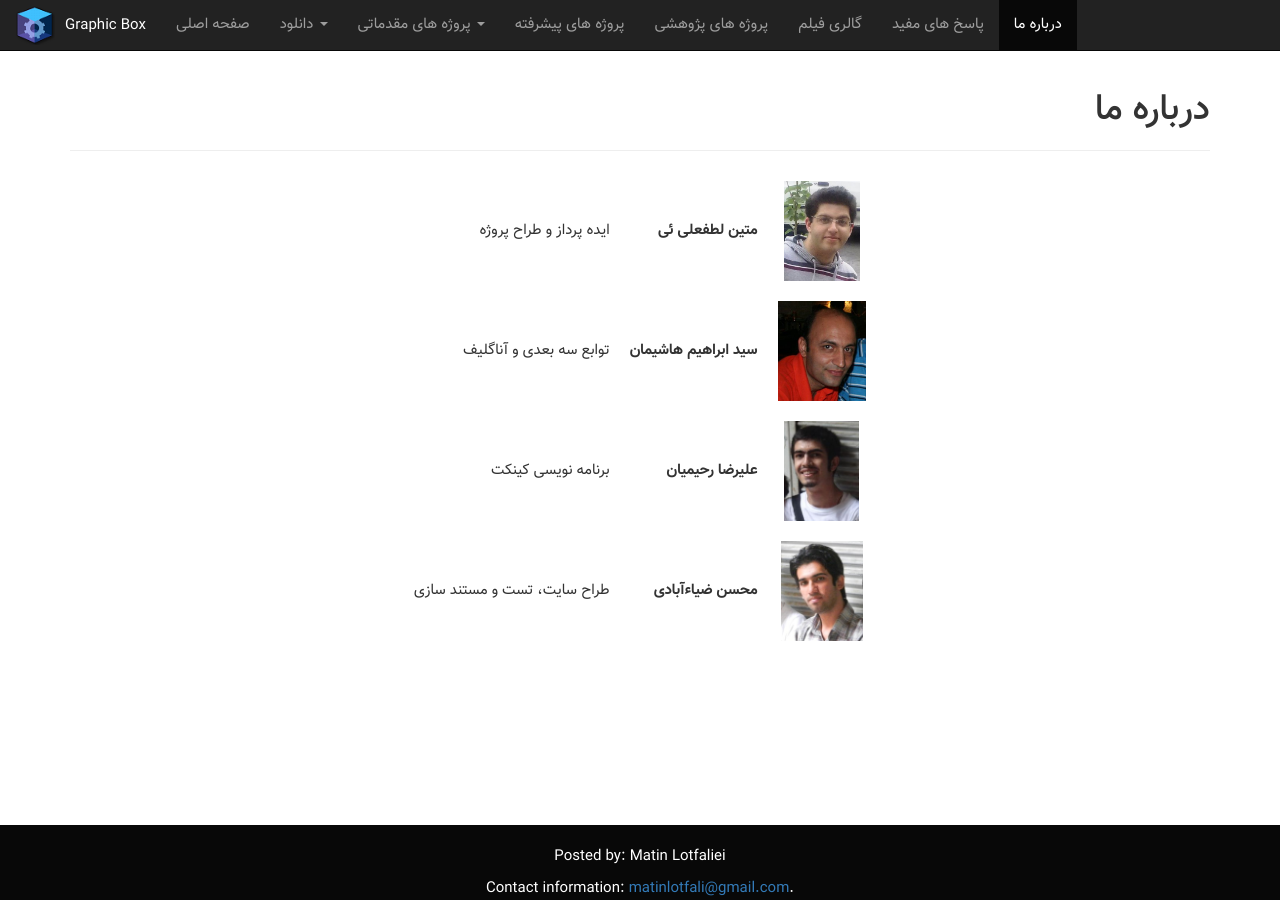
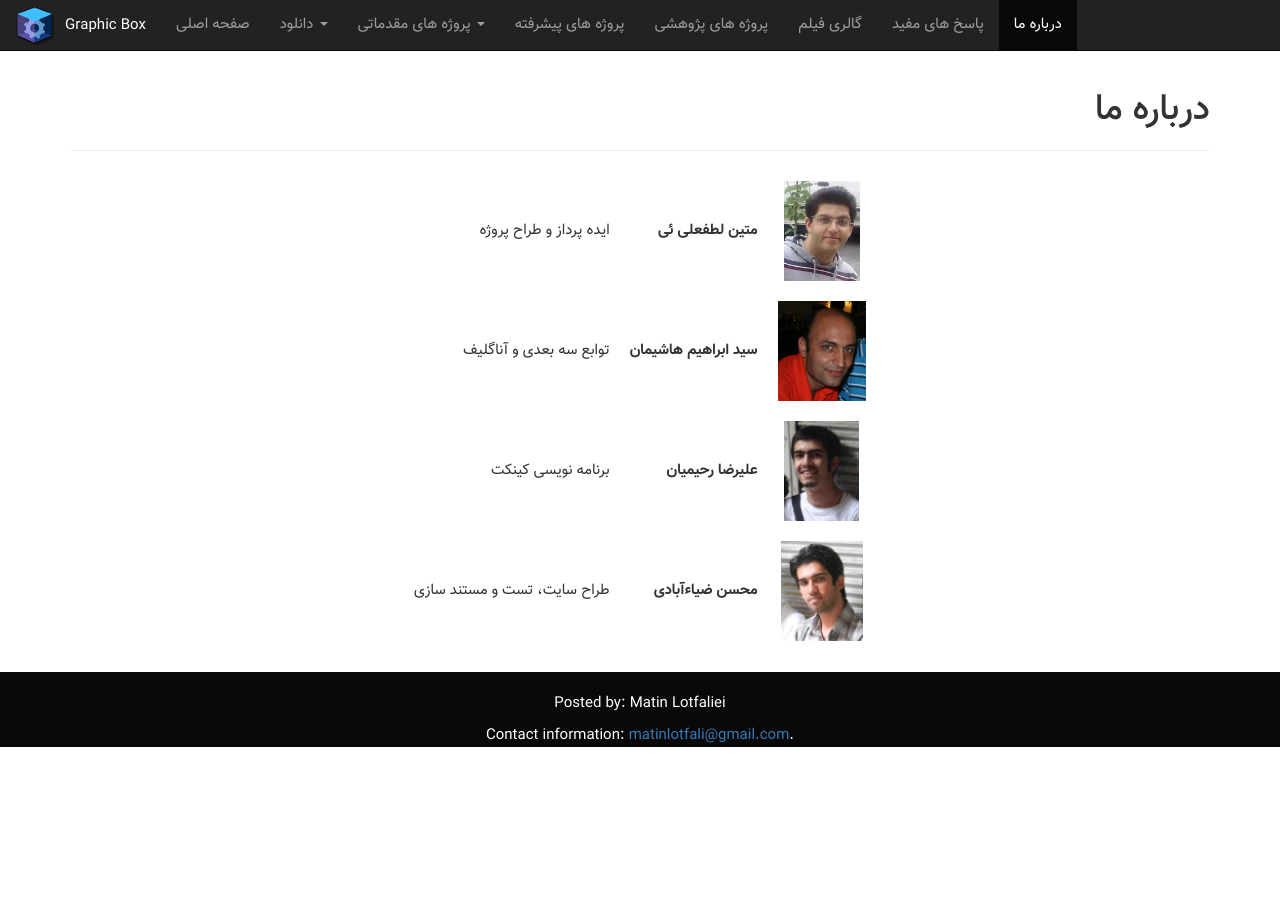
Before and after one commit to matinlotfali/GraphicBox, a Jekyll site: the page built from docs/about.md, in a window 1280 px wide. Built offline with Jekyll 4.4.1, drawn with Linux system fonts in a browser that asks for light colours.

Commit message:
Update bootstrap-font.css

```diff
--- a/docs/styles/bootstrap-font.css
+++ b/docs/styles/bootstrap-font.css
@@ -2,7 +2,6 @@
 
 html { height: 100%; }
 body {
-	min-height:100%;
 	font-family: Vazir;
 	font-size: 1.5em;
 	position: relative;
```
